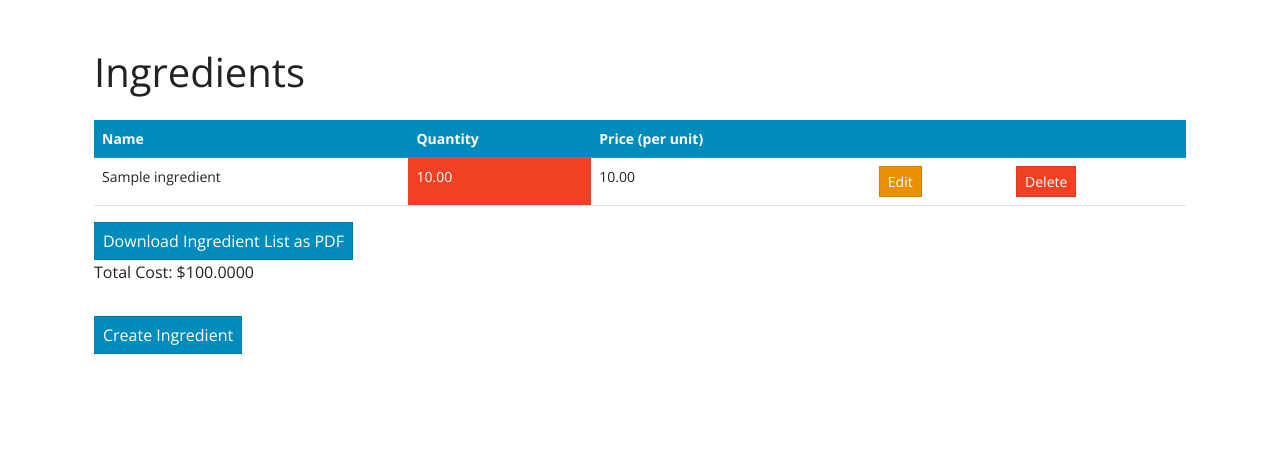
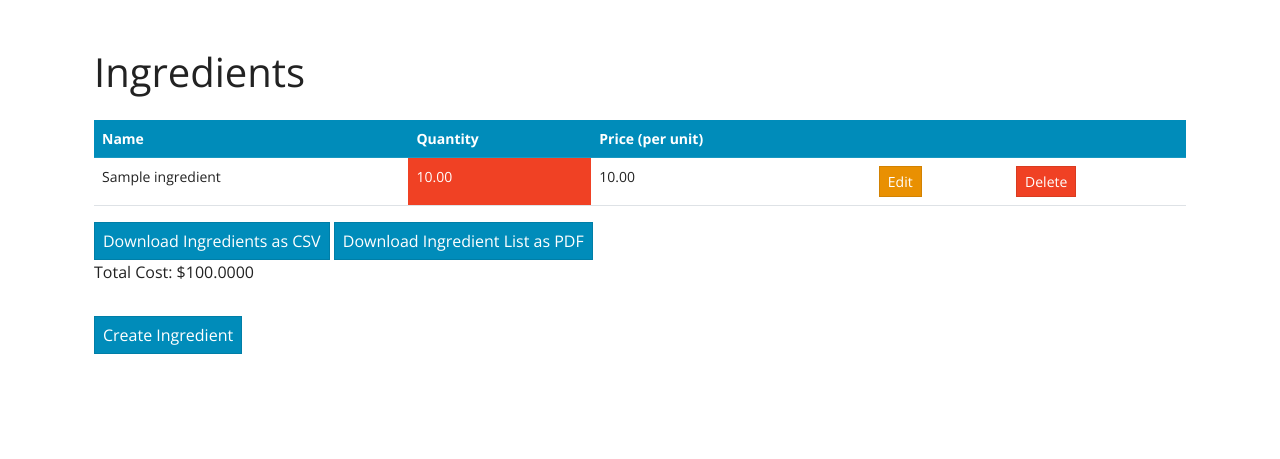
Before and after one commit to juliaberning/django-delights, a Django app: page /ingredients/ in a window 1280 px wide. Shown: the part 56-515 px from the top of the page. Run offline with Django 5.2, Linux system fonts and the light colour scheme; a user stored in the database is signed in; tables that the repository leaves empty hold one stand-in row (values such as "Sample post"); some libraries are stand-ins or nearby versions.

Commit message:
feat: download ingredient list as csv

```diff
--- a/restaurant/templates/restaurant/ingredient_list.html
+++ b/restaurant/templates/restaurant/ingredient_list.html
@@ -29,7 +29,7 @@
       {% endfor %}
       </tbody>
     </table>
-
+    <a href="{% url 'ingredient-csv' %}" class="btn btn-primary">Download Ingredients as CSV</a>
     <a href="{% url 'ingredient-pdf' %}" class="btn btn-primary">Download Ingredient List as PDF</a>
     <p>Total Cost: ${{ inventory_value }}</p>
     {% else %}
--- a/restaurant/urls.py
+++ b/restaurant/urls.py
@@ -16,8 +16,9 @@ urlpatterns = [
     path('ingredient/<int:pk>/update/', views.IngredientUpdateView.as_view(), name='ingredient-update'),
     path('ingredient/<int:pk>/delete/', views.IngredientDeleteView.as_view(), name='ingredient-delete'),
 
-    # PDF View
+    # PDF & CSV Views
     path('ingredients/pdf/', views.IngredientPDFView.as_view(), name='ingredient-pdf'),
+    path('ingredients/csv/', views.IngredientCSVView.as_view(), name='ingredient-csv'),
 
     # MenuItem URLs
     path('menu-items/', views.MenuItemListView.as_view(), name='menu-item-list'),
--- a/restaurant/views.py
+++ b/restaurant/views.py
@@ -1,3 +1,5 @@
+import csv
+
 from django.contrib import messages
 from django.contrib.auth import authenticate, login, logout
 from django.contrib.auth.forms import UserCreationForm
@@ -148,6 +150,27 @@ class IngredientPDFView(LoginRequiredMixin, View):
 
         return response
 
+
+class IngredientCSVView(View):
+    def get(self, request, *args, **kwargs):
+        # Create a response object with the correct content type
+        response = HttpResponse(content_type='text/csv')
+        response['Content-Disposition'] = 'attachment; filename="ingredients.csv"'
+
+        # Create a CSV writer
+        writer = csv.writer(response)
+
+        # Write the header row
+        writer.writerow(['Name', 'Quantity', 'Price per Unit'])
+
+        # Write the ingredient data rows
+        ingredients = Ingredient.objects.all()
+        for ingredient in ingredients:
+            writer.writerow([ingredient.name, ingredient.price_per_unit, ingredient.quantity])
+
+        return response
+
+
 # ----------------------------
 # MenuItem Views
 # ----------------------------
```
Also changed, not shown: restaurant/tests.py (+23 -0 lines).
